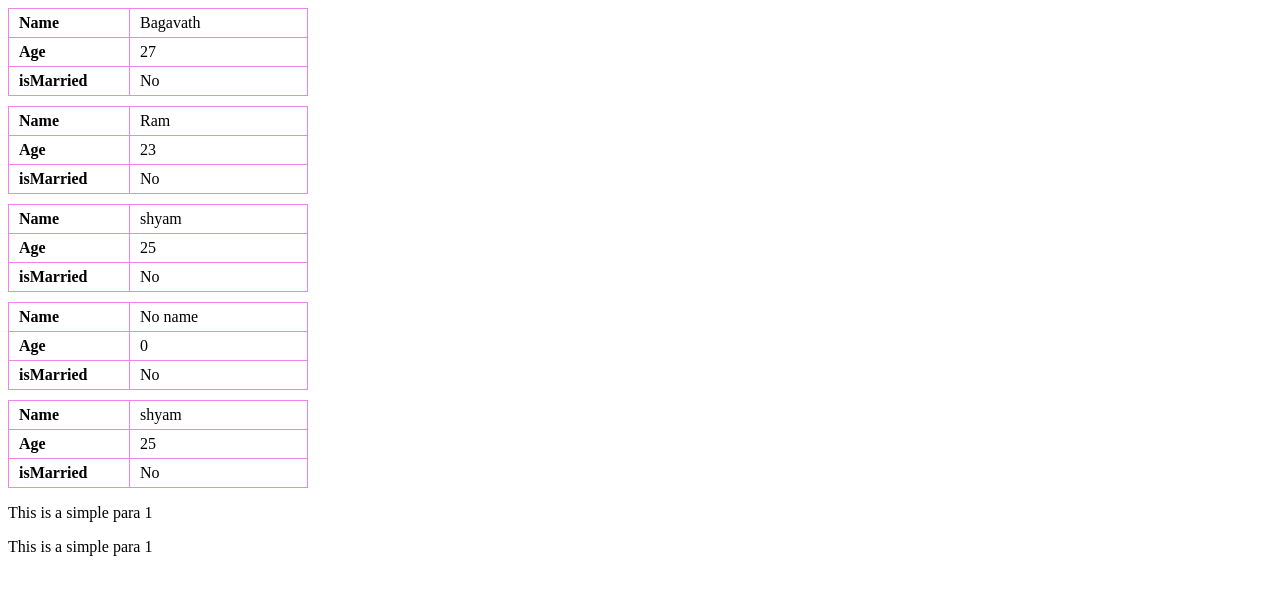
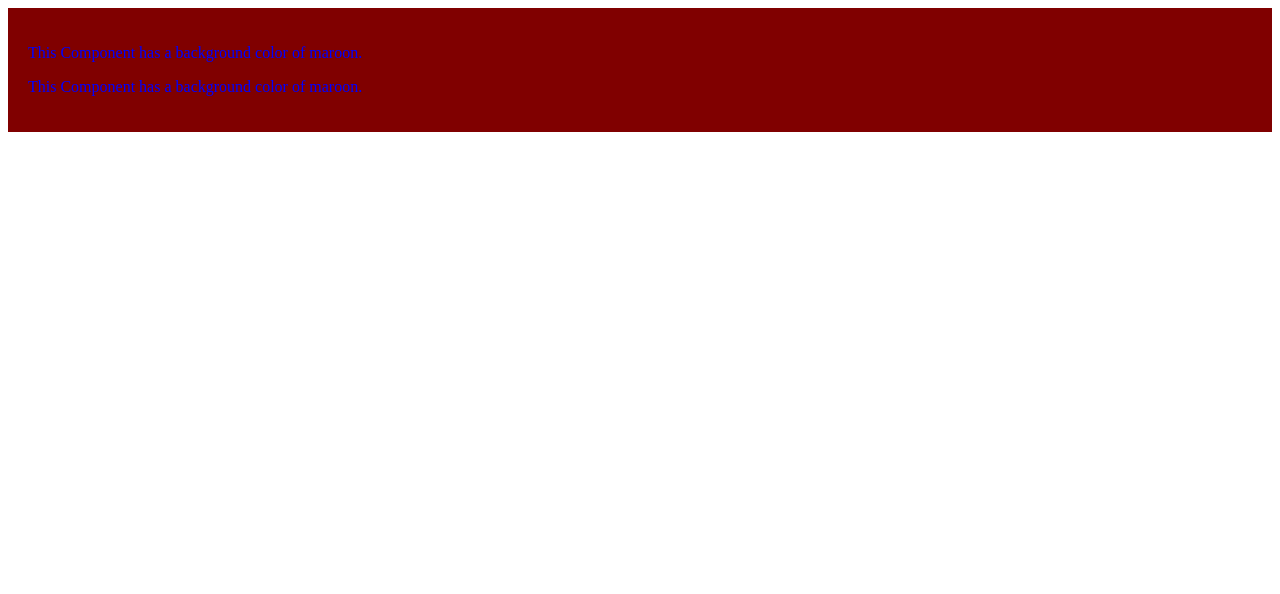
Before and after one commit to bucks98/REACT-PROJECTS, a React (Vite) app in the folder my-first-react-app/: page / in a window 1280 px wide. Shown: the top 594 px of the page. Built offline with nearby package versions, Linux system fonts and the light colour scheme.

Commit message:
new files added

```diff
--- a/my-first-react-app/src/App.jsx
+++ b/my-first-react-app/src/App.jsx
@@ -3,19 +3,24 @@
 import './App.css'
 // import {Header } from './Header'
 import './css/Base.css'
-import { Student } from './components/Student'
-import { ChildComponenet } from './components/ChildComponenet'
-
-
+// import { Student } from './components/Student'
+// import { ChildComponenet } from './components/ChildComponenet'
+// import { ArraySample } from './components/ArraySample';
+import { OneOfSample } from './components/OneOfSample'
 
 function App() {
+  // const items =[
+  //   {id: 1, name:"Item1"},
+  //   {id: 2, name:"Item2"},
+  //   {id: 3, name:"Item3"},
+  // ];
 
 
   return (
     <>
+  {/* <Header /> */}
 
-     {/* <Header /> */}
-  <Student Name=" Bagavath" Age={27} isMarried={false}/>
+  {/* <Student Name=" Bagavath" Age={27} isMarried={false}/>
   <Student Name=" Ram" Age={23} isMarried={false}/>
   <Student Name=" shyam" Age={25} isMarried={false}/>
   <Student />
@@ -23,15 +28,15 @@ function App() {
 
   <ChildComponenet>
     <p>This is a simple para 1</p>
-    <p>This is a simple para 1</p>
-  </ChildComponenet>
+    <p>This is a simple para 2</p>
+    <p>This is a simple para 3</p>
+
+  </ChildComponenet>  */}
+  {/* <ArraySample items ={items}/> */}
+    <OneOfSample  color = "maroon" />
     </>
   )
+}
 
-}
-//  function Car(){
-//    return (<button>Hi, I am a car!</button>
-//  )
-//   }
 
 export default App
--- /dev/null
+++ b/my-first-react-app/src/components/ArraySample.jsx
@@ -0,0 +1,15 @@
+
+
+export const ArraySample = (props) => {
+    const {items} = props;
+  return (
+    <div>
+        <h2>Items list</h2>
+        <ul>
+            {items.map((item)=> (
+                <li Key={item.id}>{item.name}</li>
+           ))}
+        </ul>
+    </div>
+  )
+}
--- /dev/null
+++ b/my-first-react-app/src/components/OneOfSample.jsx
@@ -0,0 +1,14 @@
+import PropTypes from 'prop-types';
+
+export const OneOfSample = (props) => {
+    const {color} = props;
+  return (
+    <div style={{ backgroundColor: color, padding:"20px",color: "blue"}}>
+        <p>This Component has a background color of {color}.</p>
+        <p>This Component has a background color of {color}.</p>
+    </div>
+  )
+}
+OneOfSample.propTypes = {
+    color: PropTypes.oneOf(["red", "green", "blue"]).isRequired,
+};
--- /dev/null
+++ b/package.json
@@ -0,0 +1,5 @@
+{
+  "dependencies": {
+    "prop-types": "^15.8.1"
+  }
+}
```
Also changed, not shown: 1 other file (tests, documents, lock files or other folders).
